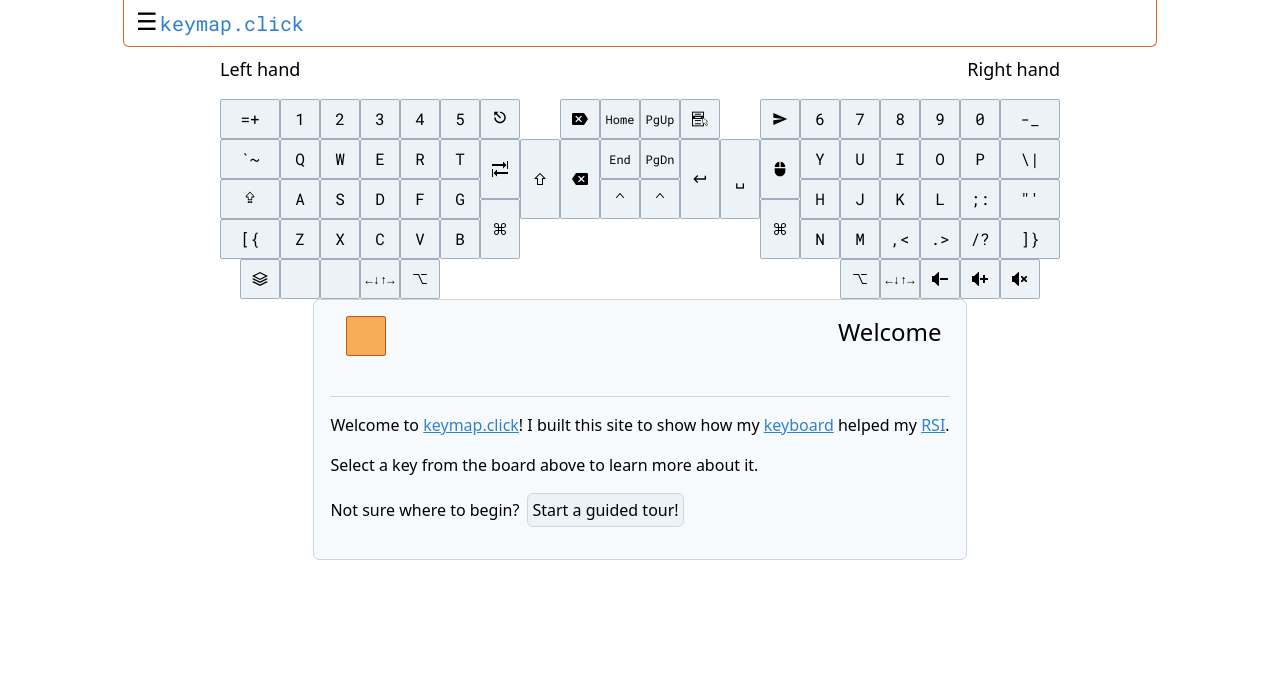
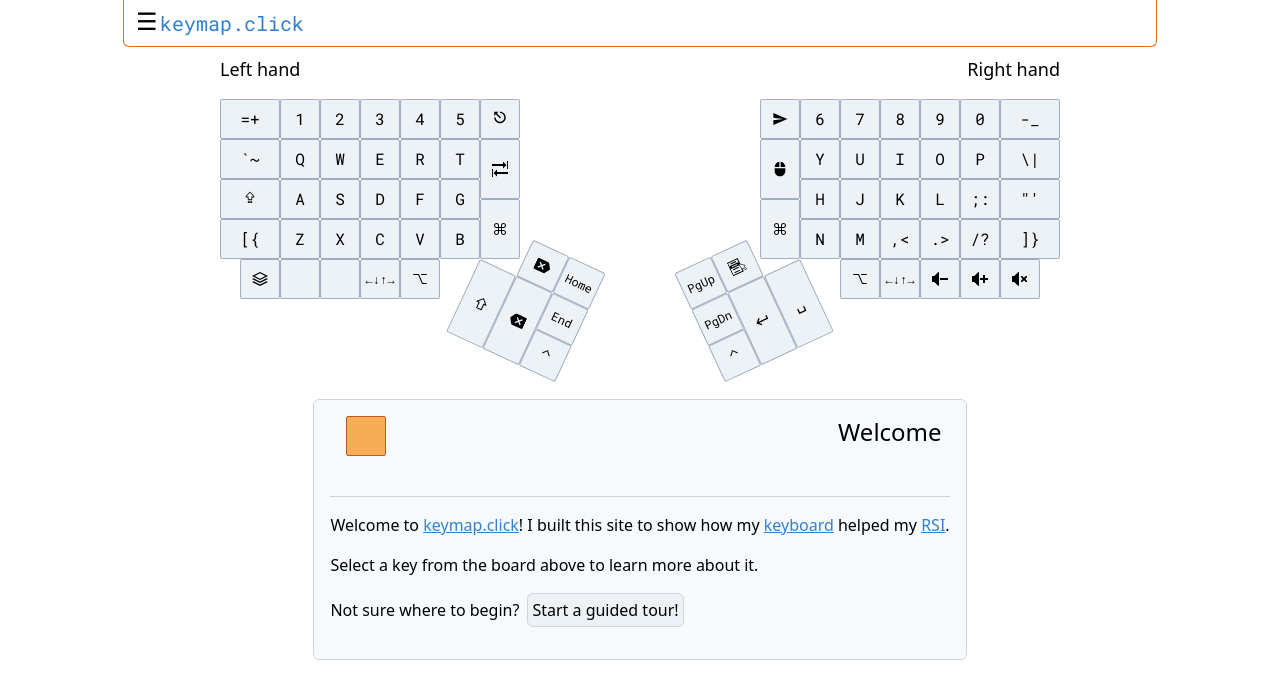
Before and after one commit to mrled/keymap.click, a Next.js app: page / in a window 1280 px wide. Shown: the top 698 px of the page. Built offline with nearby package versions, Linux system fonts and the light colour scheme.

Commit message:
Fix setting key grid class and other cleanup

```diff
--- a/src/components/keyboard.jsx
+++ b/src/components/keyboard.jsx
@@ -34,7 +34,7 @@ export const Keyboard = (props) => {
             pressedKey={hydratedState.keyData}
             targetKeyIds={targetKeyIds}
             onClickEach={setKeyId}
-            gridAppendClasses="keyboard-left-thumb-cluster"
+            class="keyboard-left-thumb-cluster"
             keySelection={hydratedState.keySelection}
           />
         </div>
@@ -63,7 +63,7 @@ export const Keyboard = (props) => {
             pressedKey={hydratedState.keyData}
             targetKeyIds={targetKeyIds}
             onClickEach={setKeyId}
-            gridAppendClasses="keyboard-right-thumb-cluster"
+            class="keyboard-right-thumb-cluster"
             keySelection={hydratedState.keySelection}
           />
         </div>
--- a/src/styles/keygrid.css
+++ b/src/styles/keygrid.css
@@ -72,7 +72,7 @@ div.keyboard-sub-board-right {
 
 /* A grid of keys, like a keyboard would have
  */
-div.keygrid, key-grid {
+key-grid {
   display: grid;
   pointer-events: none;
   user-select: none;
--- a/src/webcomponents/keyboard-key.js
+++ b/src/webcomponents/keyboard-key.js
@@ -93,7 +93,6 @@ class KeyboardKey extends HTMLButtonElement {
     // We also avoid setting innerText directly, as that will remove all other child nodes.
 
     if (legendImage) {
-      this.className += " legend-type-image";
       if (this.legendTextNode) {
         this.removeChild(this.legendTextNode);
         delete this.legendTextNode;
@@ -113,6 +112,7 @@ class KeyboardKey extends HTMLButtonElement {
         this.appendChild(this.legendTextNode);
       }
       this.legendTextNode.textContent = legendText;
+      // TODO: can CSS change font size based on length of the string? Then we could remove these classes.
       if (legendText.length <= 2) {
         this.className += " legend-type-glyph";
       } else {
```
Also changed, not shown: src/webcomponents/reactWrapper.js (+7 -0 lines).
